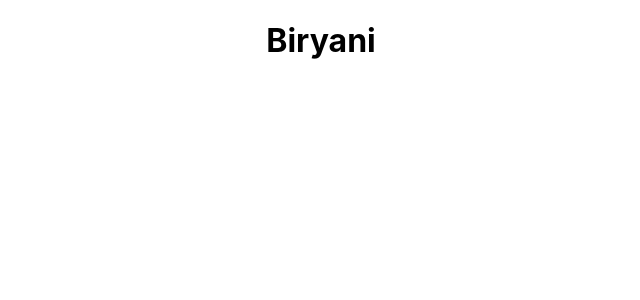
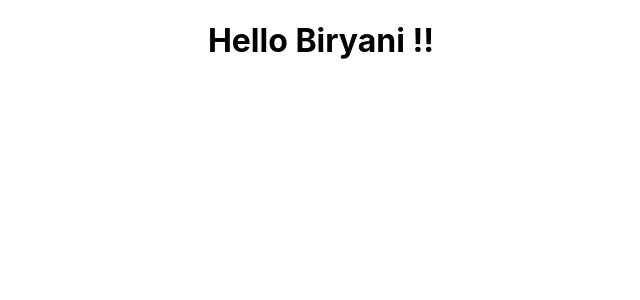
Before and after one commit to AttiqUrRehman99/myreactapp, a React (Create React App) app: page / in a window 1280 px wide. Shown: the top 300 px of the page, without its empty margins (319-959 px from the left). Built offline with nearby package versions, Linux system fonts and the light colour scheme.

Commit message:
updated props

```diff
--- a/src/Dinner.js
+++ b/src/Dinner.js
@@ -1,7 +1,7 @@
 import React from "react";
 
 function Dinner(props) {
-  return <h1>{props.name}</h1>;
+  return <h1> Hello {props.name} !! </h1>;
 }
 
 export default Dinner;
```
